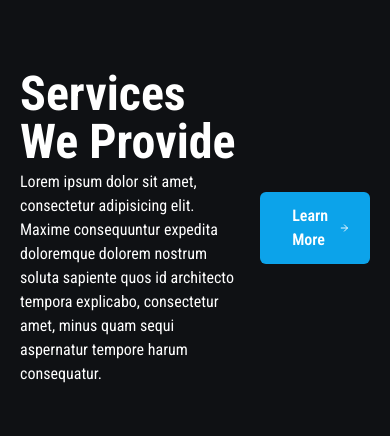
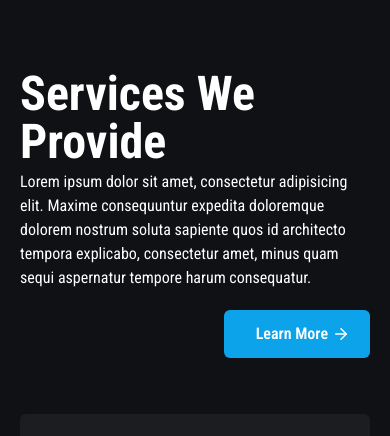
Before and after one commit to shaz1d/assist-xpert, a Next.js app: page / in a window 390 px wide. Shown: the part 726-1162 px from the top of the page. Built offline with nearby package versions, Linux system fonts and the light colour scheme.

Commit message:
fix: service title responsive issue fixed

```diff
--- a/components/sections/Services.tsx
+++ b/components/sections/Services.tsx
@@ -6,7 +6,7 @@
   return (
     <section className="section">
       <div className="container">
-        <div className="flex gap-5 items-center w-full">
+        <div className="flex flex-col md:flex-row gap-5 items-center w-full">
           <div>
             <h2 className="text-5xl font-bold">Services We Provide</h2>
             <p className="max-w-3xl mt-1">
```
